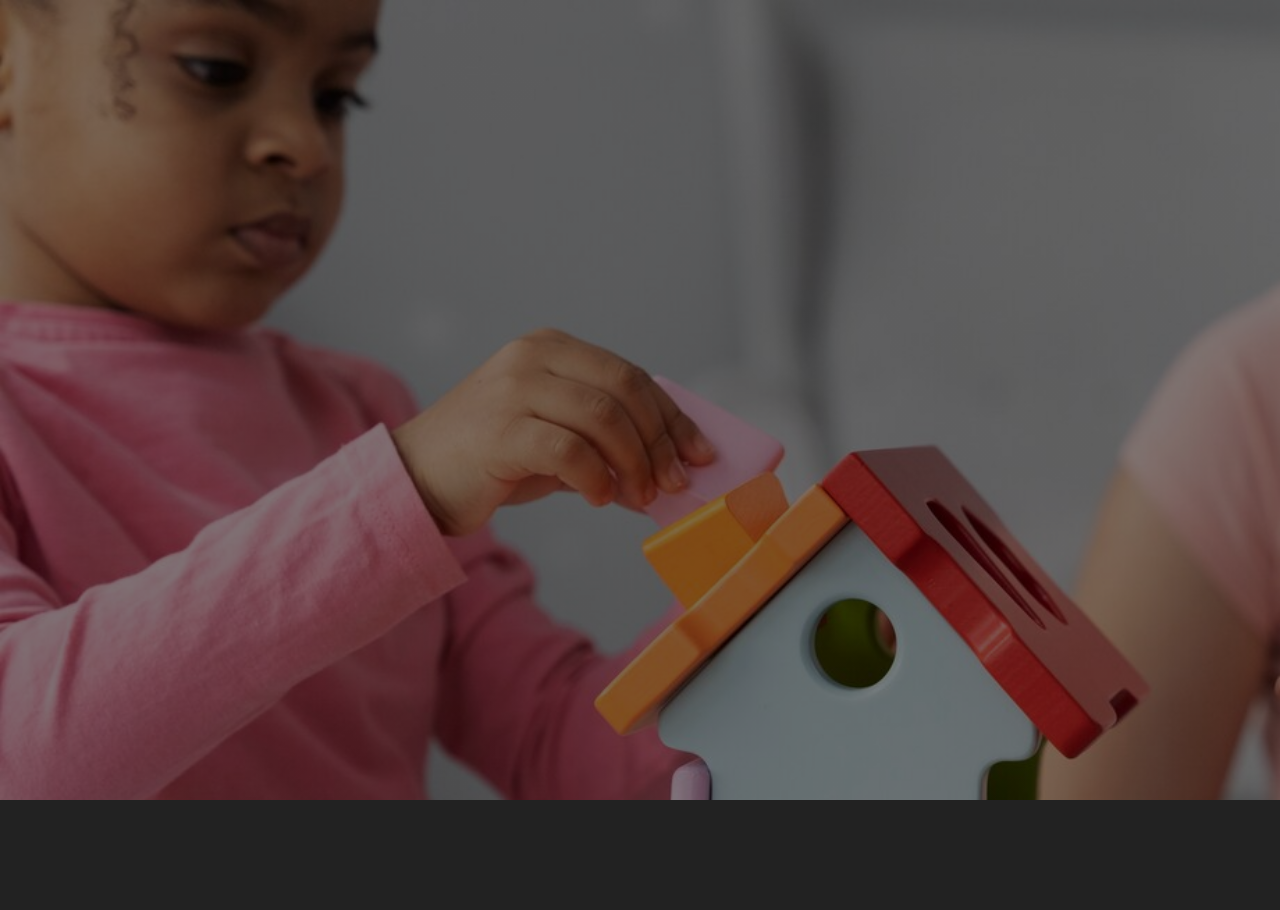
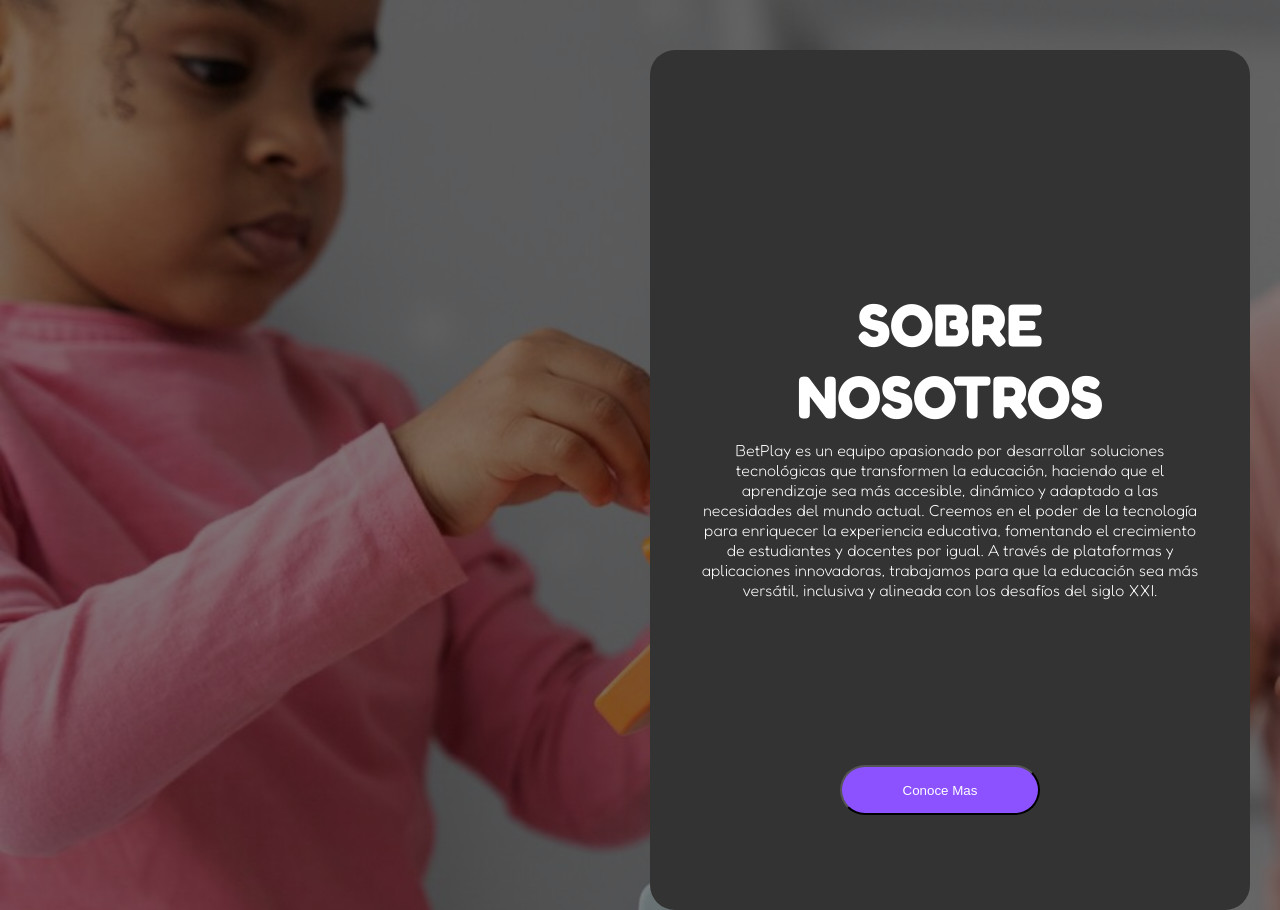
Before and after one commit to Katar89/MultiKids, a React (Create React App) app: page /acerca in a window 1280 px wide. Before the commit this address had no page. Before the commit the page ends 800 px from the top, so only its background shows below. Built offline with nearby package versions, Linux system fonts and the light colour scheme; a web font is replaced by a local one.

Commit message:
Pagina Acerca de añadida

```diff
--- a/src/App.js
+++ b/src/App.js
@@ -7,6 +7,7 @@ import Estudiantes from './components/estudiantes.js';
 import Actividades from './components/Actividades.js';
 import Registro from './components/registro.js';
 import Reportes from './components/Reportes.js';
+import AcercaDe from './components/acerca.js';
 
 function App() {
   return (
@@ -19,6 +20,7 @@ function App() {
         <Route exact path='/estudiantes'  element={<Estudiantes/>}/>
         <Route exact path='/actividades'  element={<Actividades/>}/>
         <Route exact path='/reportes'  element={<Reportes/>}/>
+        <Route exact path='/acerca'  element={<AcercaDe/>}/>
       </Routes>
     </Router>
   );
--- /dev/null
+++ b/src/components/acerca.js
@@ -0,0 +1,28 @@
+import React, { useState, useEffect } from 'react';
+// Importar estilos y componentes necesarios
+import '../micro-components/SidebarMainButton.css';
+import '../micro-components/SidebarCardContainer.css';
+import '../micro-components/SidebarCard.css';
+import '../css/acstyles.css';
+import { SidebarMainButton } from '../micro-components/SidebarMainButton.jsx';
+import { SidebarCardContainer } from '../micro-components/SidebarCardContainer.jsx';
+import { SidebarCard } from '../micro-components/SidebarCard';
+import logoEstudiante from '../assets/logoEstudiante.png';
+import logoActividades from '../assets/logoActividades.png';
+import logoAjustes from '../assets/logoAjustes.png';
+import logoAyuda from '../assets/logoAyuda.png';
+import { useNavigate } from 'react-router-dom';
+import axios from 'axios';
+function AcercaDe()
+{return (
+    <main className="ContenedorAcerca">
+      <h1 className="titulo">
+        SOBRE NOSOTROS
+      </h1>
+      <strong className="parrafo">
+      BetPlay es un equipo apasionado por desarrollar soluciones tecnológicas que transformen la educación, haciendo que el aprendizaje sea más accesible, dinámico y adaptado a las necesidades del mundo actual. Creemos en el poder de la tecnología para enriquecer la experiencia educativa, fomentando el crecimiento de estudiantes y docentes por igual. A través de plataformas y aplicaciones innovadoras, trabajamos para que la educación sea más versátil, inclusiva y alineada con los desafíos del siglo XXI.
+      </strong>
+      <button className="botonConocer">Conoce Mas</button>
+    </main>
+  )}
+  export default AcercaDe;
--- a/src/components/inicio.js
+++ b/src/components/inicio.js
@@ -44,7 +44,7 @@ const Inicio = () => {
     navigate('/reportes');
   };
   const handleClick4 = () => {
-    navigate('/ajustes');
+    navigate('/acerca');
   };
 
   return (
@@ -58,7 +58,7 @@ const Inicio = () => {
         <SidebarMainButton onClick={handleClick} nombreBoton="ESTUDIANTES" imgBoton={logoEstudiante} />
         <SidebarMainButton onClick={handleClick2} nombreBoton="ACTIVIDADES" imgBoton={logoActividades} />
         <SidebarMainButton onClick={handleClick3} nombreBoton="REPORTES" imgBoton={logoAjustes} />
-        <SidebarMainButton onClick={handleClick4} nombreBoton="AJUSTES" imgBoton={logoAyuda} />
+        <SidebarMainButton onClick={handleClick4} nombreBoton="ACERCA DE" imgBoton={logoAyuda} />
       </aside>
     </main>
   );
--- /dev/null
+++ b/src/css/acstyles.css
@@ -0,0 +1,43 @@
+.ContenedorAcerca{
+    display:flex;
+    flex-direction: column;
+    text-align: center;
+    align-items: center;
+    justify-content: center;
+    background-color: #333;
+    padding:100%;
+    height:40%;
+    margin-left:650px;
+    margin-top:50px;
+    border-radius: 25px;
+    font-family: "Fredoka", sans-serif;
+}
+
+.titulo{
+    font-weight: 700;
+    font-size: 60px;
+    color: white;
+    margin-top:-200px;
+}
+
+.parrafo{
+    color: white;
+    font-weight: 100;
+    position: absolute;
+    top: 55%;
+    bottom: 10%;
+    overflow: hidden;
+    width: 500px;
+}
+
+.botonConocer{
+    position: absolute;
+    background-color: #8C52FF;
+    color: white;
+    border-radius: 48px;
+    width: 200px;
+    height: 50px;
+    margin:20px;
+    margin-bottom: -600px;
+    margin-left:0px;
+}
--- a/src/css/astyles.css
+++ b/src/css/astyles.css
@@ -1,6 +1,6 @@
 .ContenedorActividades{
-    margin-left:40vw;
-    width: 120%;
+    margin-left:-5vw;
+    width: 700%;
     height: 80%;
     margin-top: 10vh;
     margin-bottom: 20vh;
--- a/src/index.css
+++ b/src/index.css
@@ -17,6 +17,7 @@ body{
   background-image: brightness(75%);
   background-size: 1920px 1280px;
   font-family: sans-serif;
+  overflow: hidden;
 }
 
 code {
```
Also changed, not shown: src/assets/logoAyuda.png.
